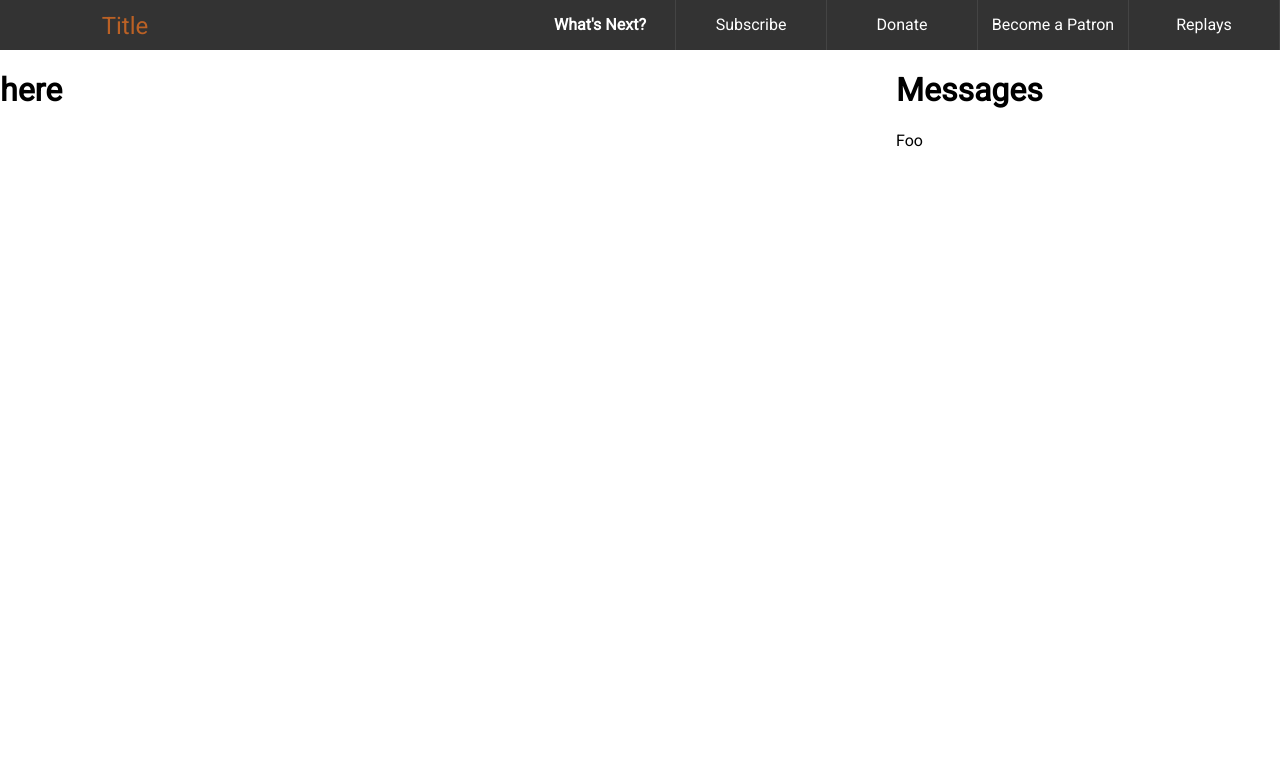
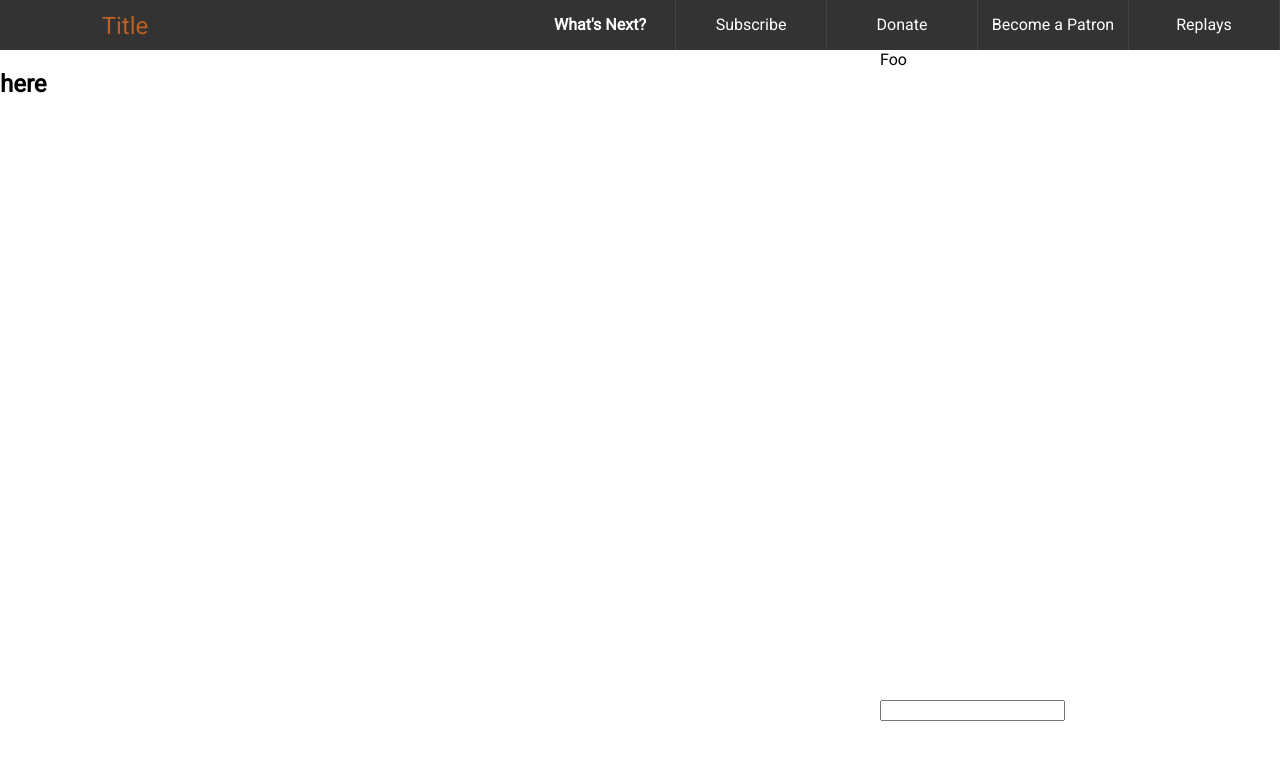
Before and after one commit to j4p3/strimpack-server, a React (Create React App) app: page / in a window 1280 px wide. Shown: the top 760 px of the page. Built offline with nearby package versions, Linux system fonts and the light colour scheme; no server answers.

Commit message:
chat: message sending, flexbox

```diff
--- a/public/index.html
+++ b/public/index.html
@@ -19,7 +19,7 @@
       work correctly both with client-side routing and a non-root public URL.
       Learn how to configure a non-root public URL by running `npm run build`.
     -->
-    <title>React App</title>
+    <title>Strimpack</title>
   </head>
   <body>
     <noscript>
--- a/src/App.js
+++ b/src/App.js
@@ -1,10 +1,17 @@
 import React, { Component } from 'react';
 import { StreamScreen } from './stream';
+import Nav from './nav';
 import logo from './logo.svg';
+import './app.css';
 
 class App extends Component {
   render() {
-    return (<StreamScreen/>);
+    return (
+      <div className="root vertical container">
+        <Nav />
+        <StreamScreen />
+      </div>
+    );
   }
 }
 
--- /dev/null
+++ b/src/app.css
@@ -0,0 +1,3 @@
+.root {
+  height: 100vh;
+}
--- a/src/chat.css
+++ b/src/chat.css
@@ -0,0 +1,21 @@
+.container.chat-container {
+  height: 100%;
+}
+
+.messages {
+  flex: 1;
+}
+
+.input {
+  flex: 0;
+}
+
+.input > .inner {
+  height: 100px;
+}
+
+@media screen and (min-width: 959px) {
+  .input > .inner {
+    height: 100px;
+  }
+}
--- a/src/chat.js
+++ b/src/chat.js
@@ -2,7 +2,9 @@ import React, { Component } from 'react';
 import update from 'react-addons-update';
 
 import Store from './store';
+import './global.css'
 import './chat.css'
+
 
 class Chat extends Component {
   constructor(props) {
@@ -12,8 +14,12 @@ class Chat extends Component {
       messages: [{
         author: 'Test',
         content: 'Foo'
-      }]
+      }],
+      input: ''
     };
+
+    this.handleInput = this.handleInput.bind(this);
+    this.handleKey = this.handleKey.bind(this);
   }
 
   componentDidMount() {
@@ -25,18 +31,42 @@ class Chat extends Component {
 
   render() {
     return (
-      <div>
-        <h1>Messages</h1>
-        {this.messageList()}
-      </div>
+      <section className="chat-container container vertical ">
+        <div className="messages">
+          {this.messageList()}
+        </div>
+        <div className="input"><div className="inner">
+          {this.input()}
+        </div></div>
+      </section>
     );
   }
 
   handleData(data) {
     console.log('chat: received new data')
     this.setState((prevState) => {
-        return { messages: prevState.messages.concat(data) }
+        return { messages: prevState.messages.concat(data) };
     });
+  }
+
+  handleInput(evt) {
+    this.setState({input: evt.target.value});
+  }
+
+  handleKey(evt) {
+    if (evt.keyCode === 13) {
+      const message = {
+        author: 'react',
+        content: this.state.input
+      };
+      this.store.broadcast(message);
+      this.setState((prevState) => {
+        return {
+          input: '',
+          messages: prevState.messages.concat(message)
+        };
+      });
+    }
   }
 
   messageList() {
@@ -44,6 +74,15 @@ class Chat extends Component {
       return <div key={i}>{message.content}</div>
     });
   }
+
+  input() {
+    return (
+      <input type="text"
+             value={this.state.input}
+             onChange={this.handleInput}
+             onKeyDown={this.handleKey} />
+    );
+  }
 }
 
 export default Chat;
--- /dev/null
+++ b/src/global.css
@@ -0,0 +1,18 @@
+.container {
+  display: flex;
+  flex-direction: column;
+}
+
+.container.vertical {
+  flex-direction: column;
+}
+
+.accent {
+  color: #bb6125;
+}
+
+@media screen and (min-width: 959px) {
+  .container {
+    flex-direction: row;
+  }
+}
--- a/src/index.css
+++ b/src/index.css
@@ -1,19 +1,7 @@
 @import url('//fonts.googleapis.com/css?family=Roboto:400;700');
 
 body {
-  height: 100%;
   margin: 0;
   padding: 0;
   font-family: 'Roboto', 'Arial', sans-serif;
 }
-
-.element {
-  float: left;
-  display: block;
-}
-
-.wrapper::after {
-  display: table;
-  content: "";
-  clear: both;
-}
--- a/src/nav.css
+++ b/src/nav.css
@@ -1,4 +1,5 @@
 nav {
+  flex: 0;
   height: 0;
   display: none;
   background: #333;
--- a/src/stream.css
+++ b/src/stream.css
@@ -1,19 +1,23 @@
-.accent {
-  color: #bb6125;
+.container.stream-container {
+  flex: 1;
+  align-items: stretch;
+  align-content: stretch;
 }
 
-main {
-  /*height: calc(100% - 50px);*/
+.stream {
+  flex: 1;
 }
-main .stream {
-  height: 30%;
+
+.chat {
+  flex: 0;
+}
+
+.chat > .inner {
+  height: 400px;
   width: 100%;
 }
-main .chat {
-  height: 70%;
-  width: 100%;
-}
-main .embedded {
+
+.stream .embedded {
   display: block;
   border: none;
   outline: none;
@@ -23,17 +27,8 @@ main .embedded {
 }
 
 @media screen and (min-width: 959px) {
-  main .stream {
+  .chat > .inner {
+    width: 400px;
     height: 100%;
-    width: 70%;
-  }
-  main .chat {
-    height: 100%;
-    width: 30%;
-  }
-  nav {
-    display: block;
-    height: 50px;
-    width: 100%;
   }
 }
--- a/src/stream.js
+++ b/src/stream.js
@@ -1,6 +1,6 @@
 import React, { Component } from 'react';
 import Chat from './chat';
-import Nav from './nav';
+import './global.css';
 import './stream.css';
 
 export const Stream = (props) => {
@@ -24,24 +24,15 @@ export const Stream = (props) => {
   )
 }
 
-export class StreamScreen extends Component {
-  constructor(props) {
-    super(props);
-  }
-
-  render() {
-    return (
-        <div>
-          {<Nav/>}
-          <main className="wrapper">
-            <div className="stream element">
-              <Stream />
-            </div>
-            <div className="chat element">
-              <Chat />
-            </div>
-          </main>
-        </div>
-    );
-  }
+export const StreamScreen = (props) => {
+  return (
+      <section className="stream-container container ">
+        <main className="stream">
+          <Stream />
+        </main>
+        <aside className="chat"><div class="inner">
+          <Chat />
+        </div></aside>
+      </section>
+  );
 }
```
